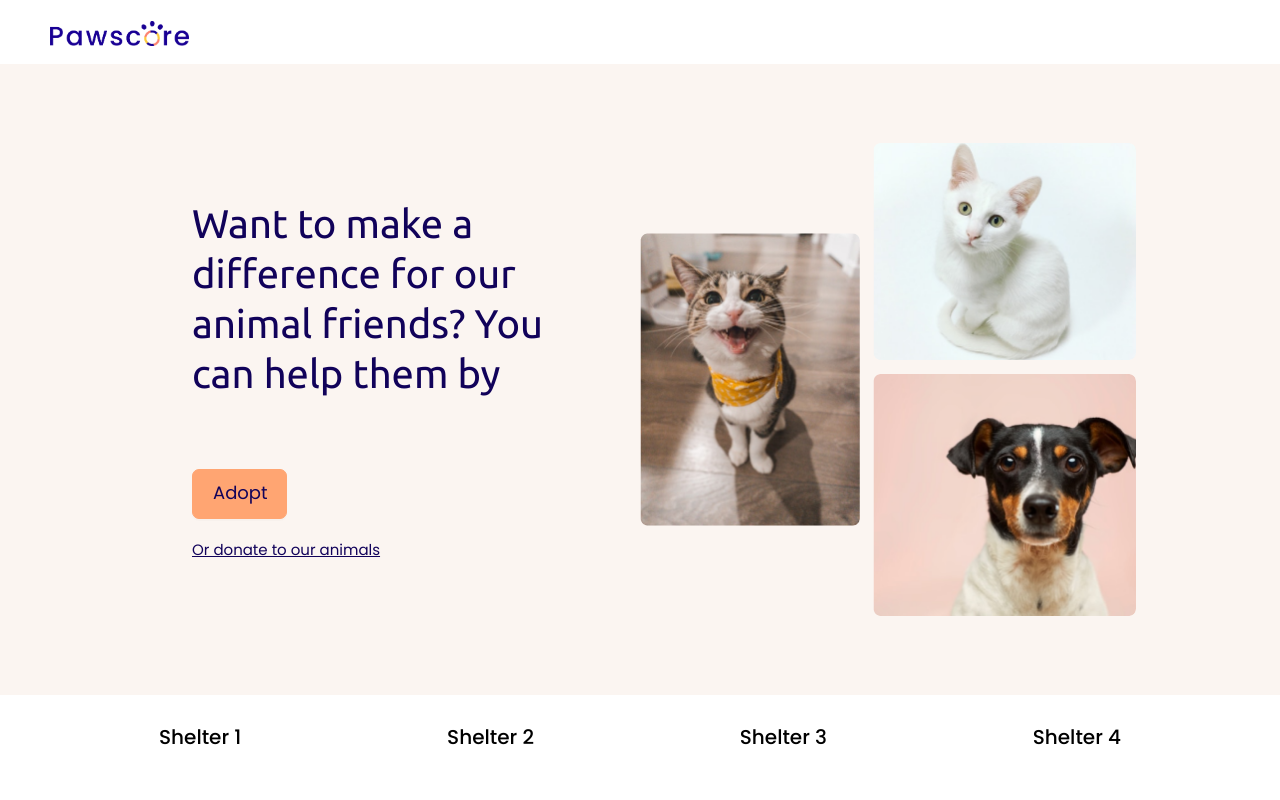
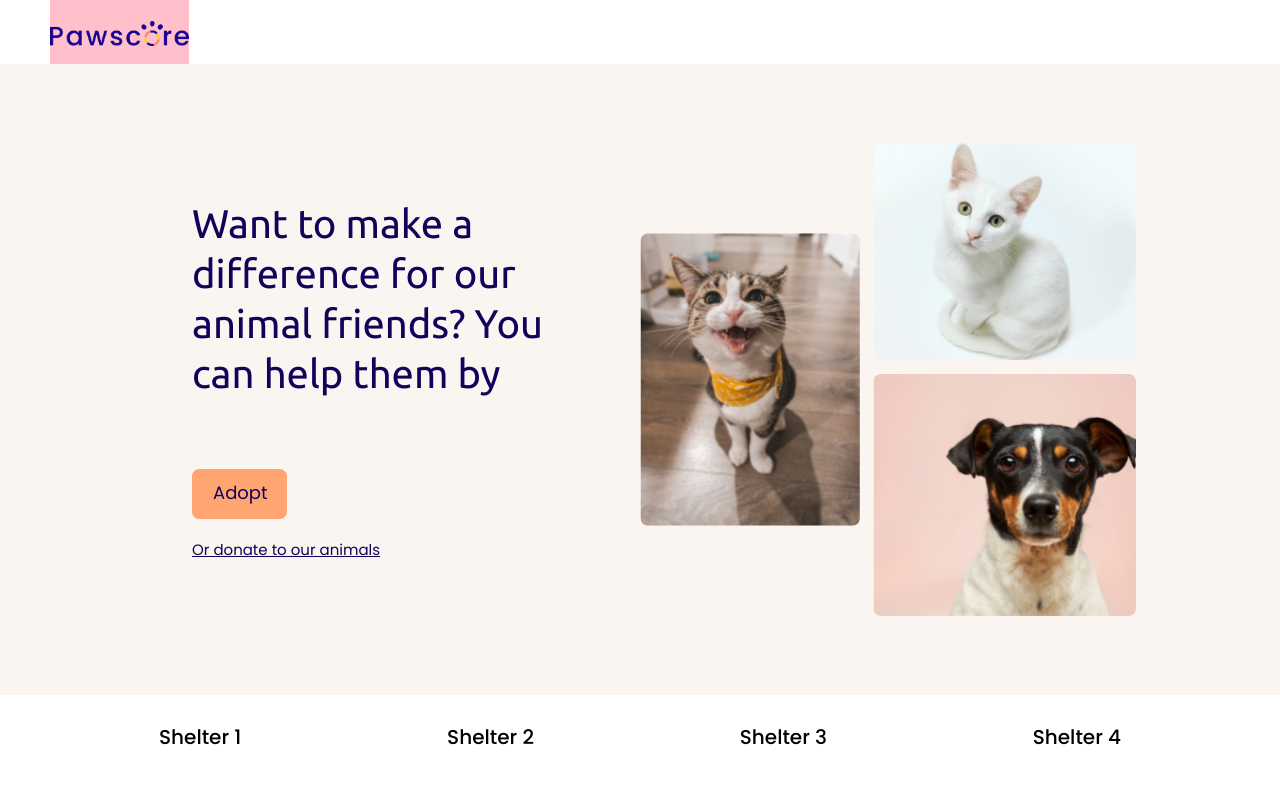
Before and after one commit to bettersg/PawScore, a Next.js app in the folder frontend/: page / in a window 1280 px wide. Shown: the top 800 px of the page. Built offline with nearby package versions, Linux system fonts and the light colour scheme.

Commit message:
[FE][Navbar] made logo clickable to go to home - linked "Partner with us" to login page

```diff
--- a/frontend/layouts/adopter/AdopterLayout.tsx
+++ b/frontend/layouts/adopter/AdopterLayout.tsx
@@ -1,6 +1,7 @@
 import { Button, Layout, Menu } from "antd";
 import styles from "../shelter/ShelterLoginLayout/ShelterLoginLayout.module.css";
 import { FooterContent } from "../common/FooterContent";
+import styled from "styled-components";
 const { Header, Content, Footer } = Layout;
 export const logo = "/logo.png";
 
@@ -28,11 +29,13 @@ export default AdopterHome;
 
 const HeaderContent = () => (
 	<>
-		<img
-			src={logo}
-			style={{ width: 139, height: 25 }}
-			alt="PawScore Logo"
-		/>
+		<Logo>
+			<img
+				src={logo}
+				style={{ width: 139, height: 25 }}
+				alt="PawScore Logo"
+			/>
+		</Logo>
 		{/* <Menu
 			style={{ float: "right" }}
 			theme="light"
@@ -48,3 +51,9 @@ const HeaderContent = () => (
 		</Menu> */}
 	</>
 );
+
+const Logo = styled.div`
+	background: pink;
+	width: 139px;
+	cursor: pointer;
+`;
--- a/frontend/layouts/common/FooterContent.tsx
+++ b/frontend/layouts/common/FooterContent.tsx
@@ -48,7 +48,7 @@ export const FooterContent = () => (
 							<br />
 						</Col>
 						<Col span={6} className={styles.footerCol}>
-							<Link href="#">Partner with us</Link>
+							<Link href="/shelter/login">Partner with us</Link>
 							<br />
 							<Link href="#">Terms of service</Link>
 							<br />
--- a/frontend/layouts/shelter/ShelterLayout/ShelterLayout.module.css
+++ b/frontend/layouts/shelter/ShelterLayout/ShelterLayout.module.css
@@ -9,6 +9,7 @@
 
 .headerLogo {
 	padding: 19.5px 40px;
+	cursor: pointer;
 }
 
 .headerMenu {
```
Also changed, not shown: frontend/layouts/shelter/ShelterLayout/HeaderContent.tsx (+15 -6 lines).
